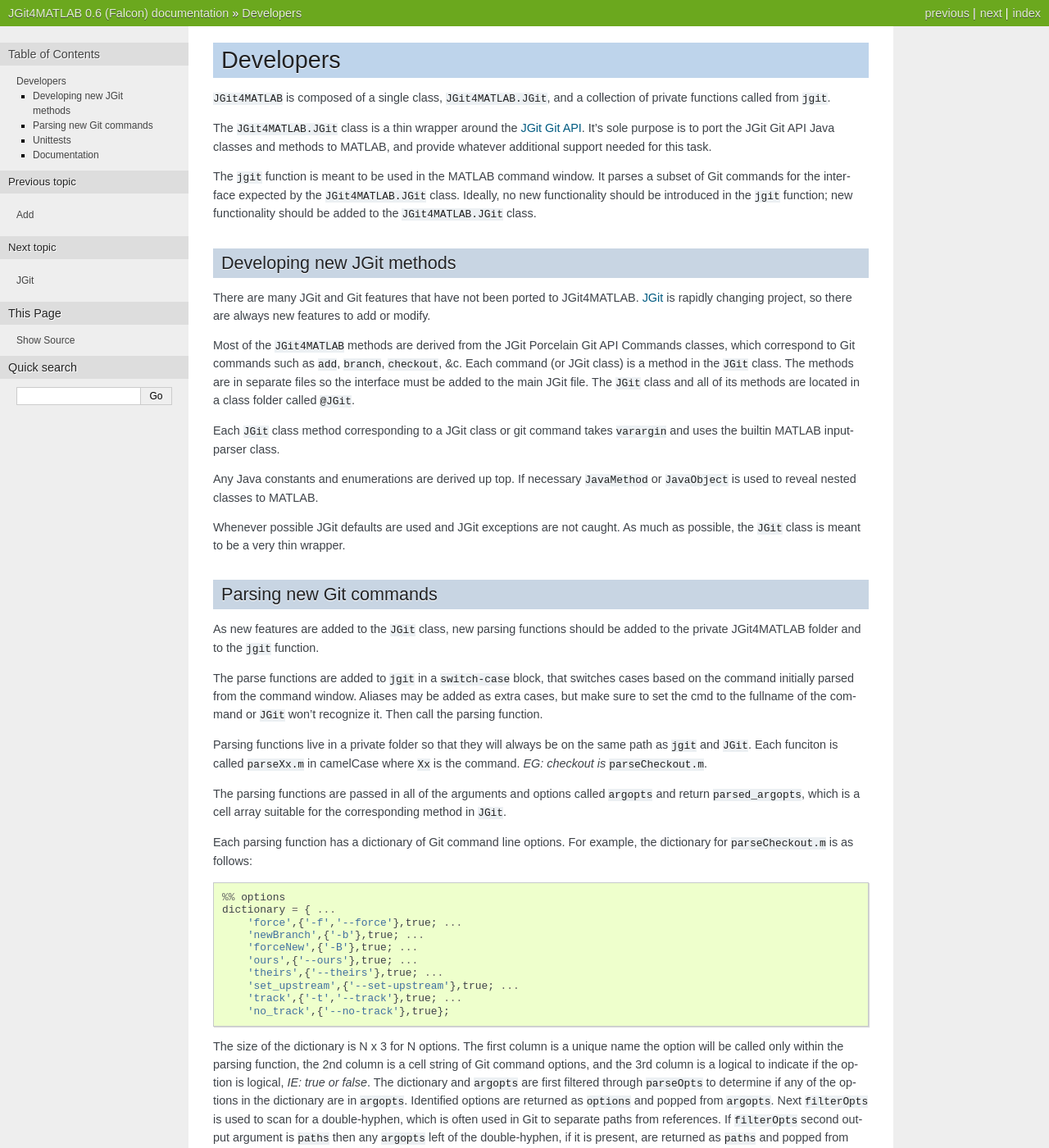
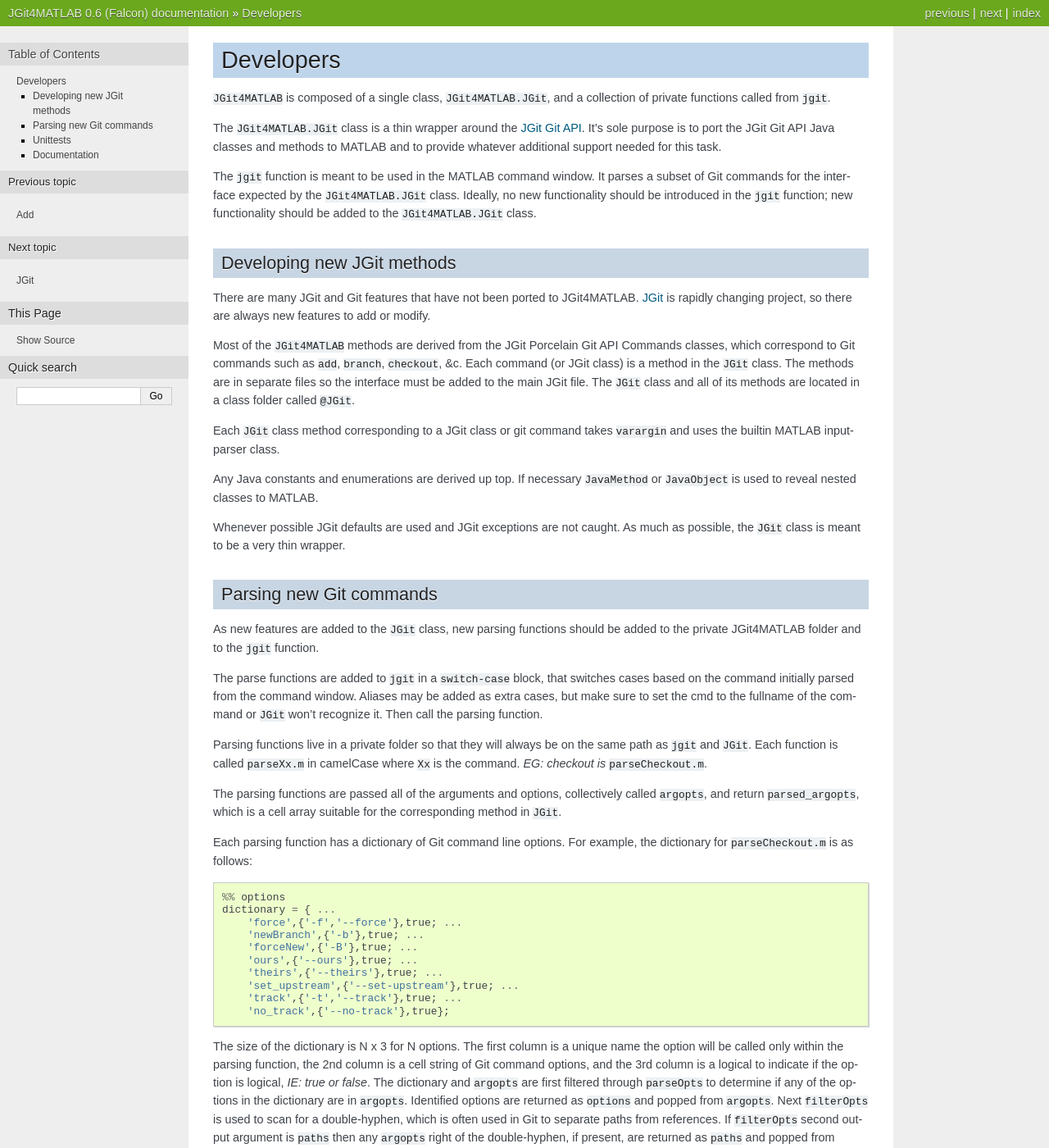
Before and after one commit to mikofski/JGit4MATLAB, a Sphinx documentation site: the page built from docs/developers/developers.rst, in a window 1280 px wide and 1400 px high. Shown: the whole window at 82% size. Built offline with Sphinx 7.4.7, drawn with Linux system fonts in a browser that asks for light colours; cross-references to code outside the pages are shown as plain code; some of the changed text lies outside the part shown.

Commit message:
fix typos

```diff
--- a/docs/developers/developers.rst
+++ b/docs/developers/developers.rst
@@ -7,7 +7,7 @@
 
 The :class:`~JGit4MATLAB.JGit` class is a thin wrapper around the `JGit Git API
 <http://download.eclipse.org/jgit/docs/latest/apidocs/>`_. It's sole purpose is
-to port the JGit Git API Java classes and methods to MATLAB, and provide
+to port the JGit Git API Java classes and methods to MATLAB and to provide
 whatever additional support needed for this task.
 
 The :func:`jgit` function is meant to be used in the MATLAB command window. It
@@ -51,13 +51,13 @@
 parsing function.
 
 Parsing functions live in a private folder so that they will always be on the
-same path as :func:`jgit` and :class:`JGit`. Each funciton is called
+same path as :func:`jgit` and :class:`JGit`. Each function is called
 ``parseXx.m`` in camelCase where ``Xx`` is the command. *EG: checkout is*
 ``parseCheckout.m``.
 
-The parsing functions are passed in all of the arguments and options called
-``argopts`` and return ``parsed_argopts``, which is a cell array suitable for
-the corresponding method in :class:`JGit`.
+The parsing functions are passed all of the arguments and options, collectively
+called ``argopts``, and return ``parsed_argopts``, which is a cell array
+suitable for the corresponding method in :class:`JGit`.
 
 Each parsing function has a dictionary of Git command line options. For
 example, the dictionary for ``parseCheckout.m`` is as follows::
@@ -82,10 +82,10 @@
 returned as ``options`` and popped from ``argopts``. Next :func:`filterOpts` is
 used to scan for a double-hyphen, which is often used in Git to separate paths
 from references. If :func:`filterOpts` second output argument is ``paths`` then
-any ``argopts`` left of the double-hyphen, if it is present, are returned as
+any ``argopts`` right of the double-hyphen, if present, are returned as
 ``paths`` and popped from ``argopts``. Otherwise ``argopts`` contains all of
 arguments minus the double-hyphen if present. A warning is given by
-:func:`filterOpts`if any options (preceded by single or double dash) are still
+:func:`filterOpts` if any options (preceded by single or double dash) are still
 present in ``argopts`` after passing through :func:`parseOpts`. These are
 options that were not in the dictionary.
 
@@ -116,3 +116,6 @@
 
 Documentation
 -------------
+These documents were created using `Sphinx <http://www.sphinx.org>`_ with the
+`MATLAB Sphinx domain
+<https://pypi.python.org/pypi/sphinxcontrib-matlabdomain/0.1dev-20130620>`_.
--- a/docs/installation.rst
+++ b/docs/installation.rst
@@ -17,7 +17,7 @@
 ---------
 Set your global gitconfig user name and email using the following::
 
-    jgit setUserInfo '<John Doe>' <John.Doe@email.com>
+    jgit setUserInfo '<name>' <email@address.com>
 
 You can retrieve your global gitconfig settings as well. ::
 
--- a/docs/usage/add.rst
+++ b/docs/usage/add.rst
@@ -5,6 +5,8 @@
 Add file contents to the index ::
 
     jgit add [-u|--update] [<pathspec>...]
+
+Reference: `git-add <http://git-scm.com/docs/git-add>`_
 
 Examples
 --------
@@ -15,5 +17,3 @@
 Using class :ref:`jgit.add` method. ::
 
     JGit.add({'file1','file2,'file3'})
-
-Reference: `git-add <http://git-scm.com/docs/git-add>`_
```
Also changed, not shown: docs/index.rst (+4 -4 lines), docs/usage/usage.rst (+19 -18 lines).
